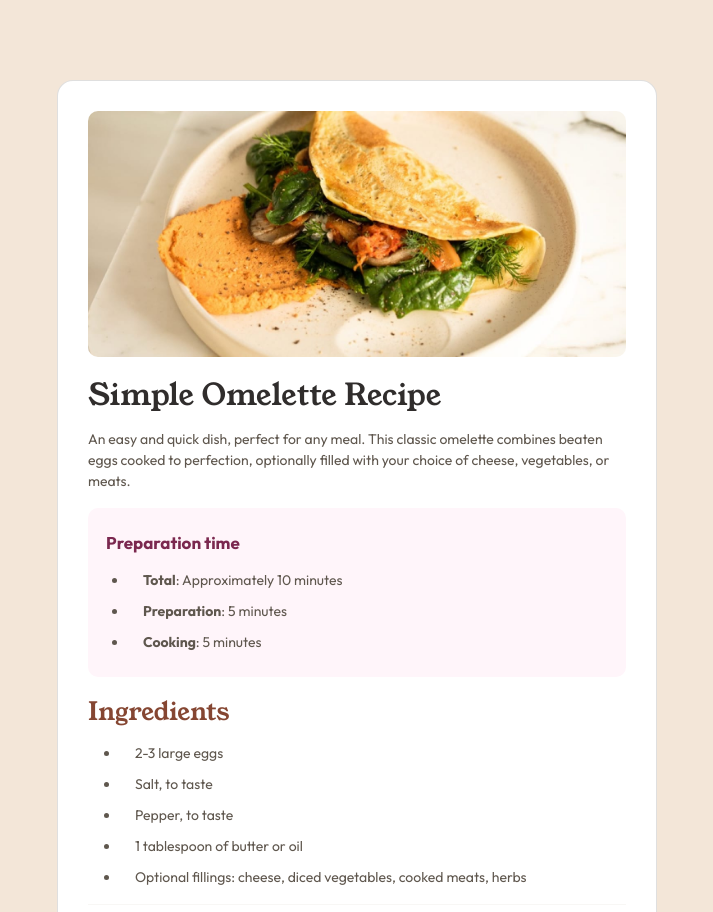
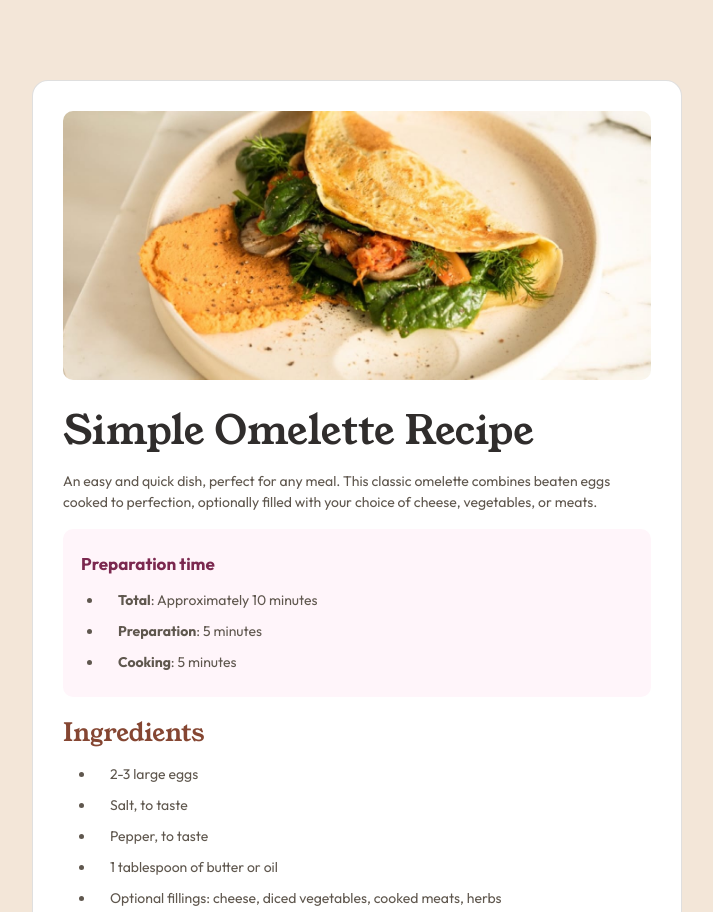
Before and after one commit to Avanti-L/recipe-page, a plain HTML site: page index.html in a window 1280 px wide. Shown: the top 912 px of the page, without its empty margins (283-996 px from the left). Drawn offline with Linux system fonts and the light colour scheme.

Commit message:
Improved the code

```diff
--- a/css/style.css
+++ b/css/style.css
@@ -10,7 +10,7 @@ body {
 
 .card {
     margin: 80px auto;
-    width: 600px;
+    width: 650px;
     background-color: hsl(0, 0%, 100%);
     padding: 30px;
     border-radius: 16px;
@@ -47,7 +47,7 @@ h2 {
 
 h1 {
     color: hsl(24, 5%, 18%);
-    font-size: 30px;
+    font-size: 40px;
 }
 
 p, li, .col {
```
